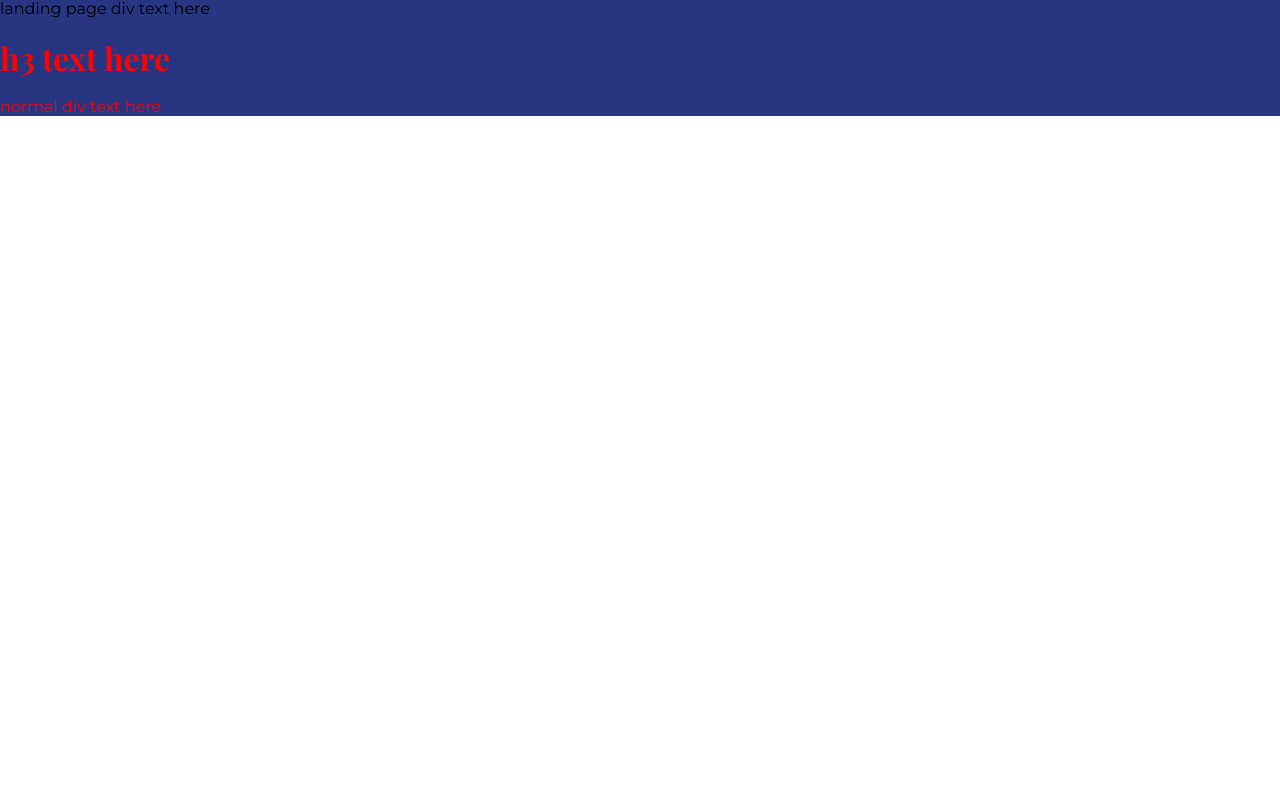
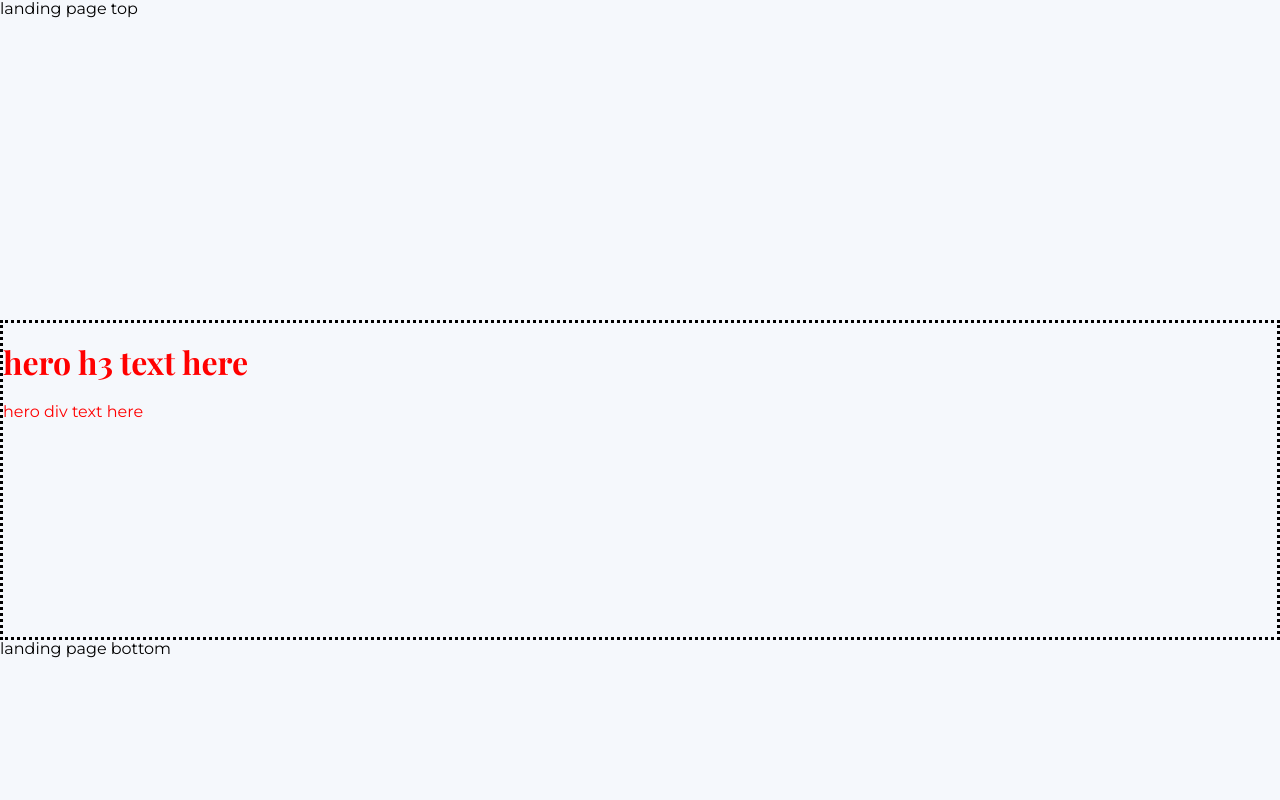
Before and after one commit to Andersgee/andyfx, a Gatsby site: page / in a window 1280 px wide. Built offline with nearby package versions, Linux system fonts and the light colour scheme; Gatsby itself is replaced by a stand-in of ours.

Commit message:
grid template rows

```diff
--- a/src/components/Hero/Hero.jsx
+++ b/src/components/Hero/Hero.jsx
@@ -4,8 +4,8 @@ import * as styles from "./hero.module.scss";
 export default function Hero() {
   return (
     <div className={styles.hero}>
-      <h1>h3 text here</h1>
-      <div>normal div text here</div>
+      <h1>hero h3 text here</h1>
+      <div>hero div text here</div>
     </div>
   );
 }
--- a/src/components/Hero/hero.module.scss
+++ b/src/components/Hero/hero.module.scss
@@ -1,3 +1,4 @@
 .hero {
   color: #f00;
+  border: dotted #000;
 }
--- a/src/components/LandingPage/LandingPage.jsx
+++ b/src/components/LandingPage/LandingPage.jsx
@@ -5,8 +5,9 @@ import * as styles from "./landingpage.module.scss";
 export default function LandingPage() {
   return (
     <div className={styles.landingpage}>
-      <div>landing page div text here</div>
+      <div>landing page top</div>
       <Hero />
+      <div>landing page bottom</div>
     </div>
   );
 }
--- a/src/components/LandingPage/landingpage.module.scss
+++ b/src/components/LandingPage/landingpage.module.scss
@@ -1,5 +1,8 @@
 @import "@styles/variables/all";
 
 .landingpage {
-  background: $color-primary;
+  display: grid;
+  grid-template-rows: minmax(10rem, 20rem) auto 10rem;
+  min-height: 100vh;
+  background: $color-background;
 }
--- a/src/styles/variables/colors.scss
+++ b/src/styles/variables/colors.scss
@@ -1,2 +1,4 @@
+$color-background: #f5f8fc;
+$color-paper: #ffffff;
 $color-primary: #283583;
 $color-secondary: #832b28;
```
